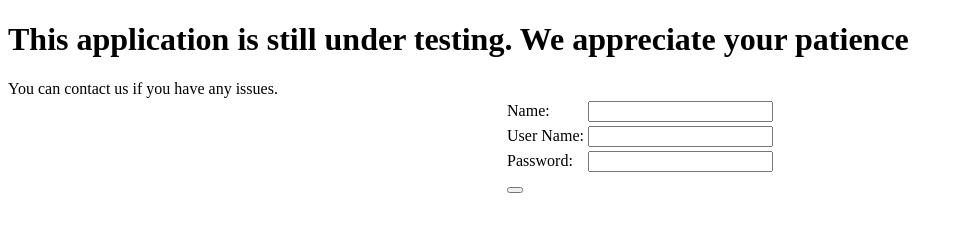
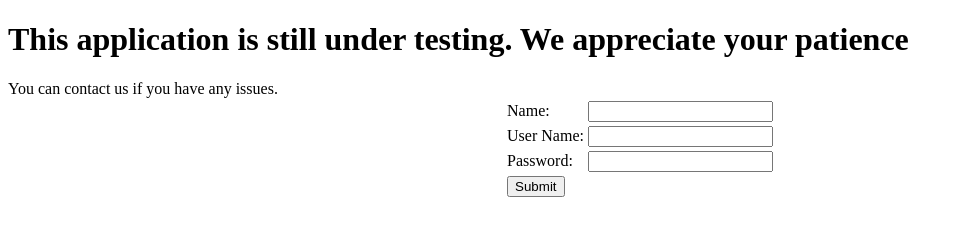
Before and after one commit to Pruthvi-Raj/Single-page-angularJS-apps, a plain HTML site: page index.html in a window 1280 px wide. Shown: the whole page, without its empty margins (0-963 px from the left). Drawn offline with Linux system fonts and the light colour scheme.

Commit message:
First UI commit proper13

```diff
--- a/index.html
+++ b/index.html
@@ -15,7 +15,7 @@
           <tr><td>Name:</td> <td><input type="text"></td></tr>
           <tr><td>User Name:</td><td><input type="text"></td></tr>
           <tr><td>Password:</td><td><input type="password"></td></tr>
-          <tr><td><button type="submit" name="Submit"></td></tr>
+          <tr><td><button type="submit" label="Submit">Submit</td></tr>
         </tbody>
     </table>
     </div>
```
